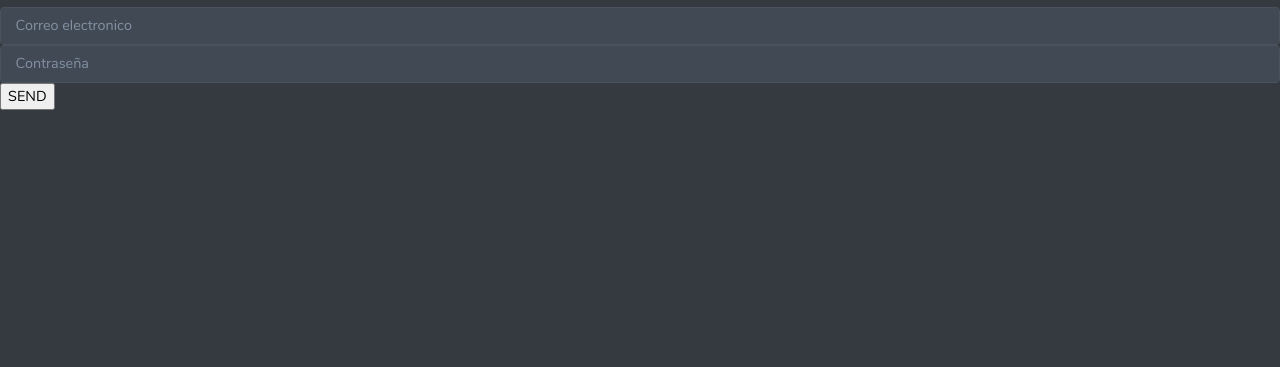
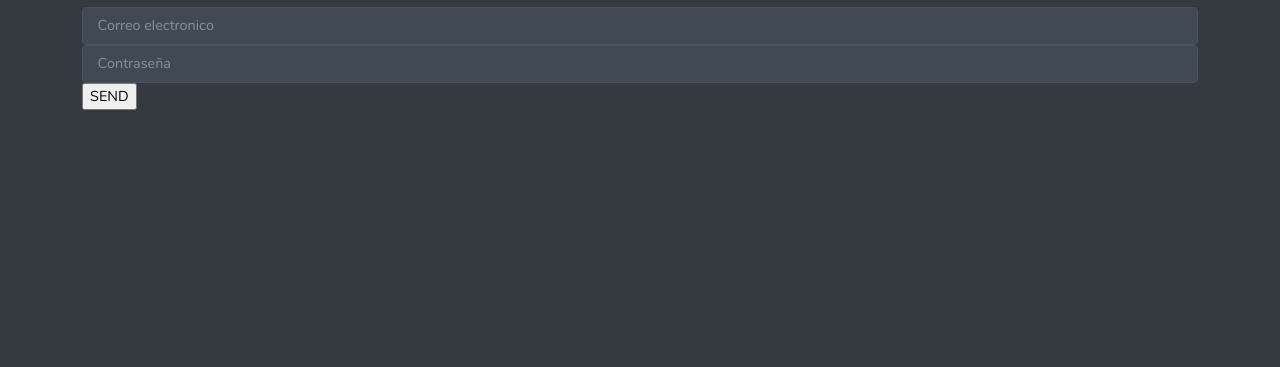
Before and after one commit to dfra1996/void, a PHP site: page / in a window 1280 px wide. Shown: the part 53-420 px from the top of the page. Run offline with PHP 8.4, Linux system fonts and the light colour scheme.

Commit message:
Work1 28/7

```diff
--- a/view/vini.php
+++ b/view/vini.php
@@ -1,6 +1,6 @@
 <?php require_once("controlador/cini.php"); ?>
 <!-- Form-login -->
-
+<div class="container-sm">
   <form name="frm1" action="model/control.php" method="POST">
     <?php errorauth();?>
     <input type="email" name="usu" placeholder="Correo electronico" class="form-control">
```
